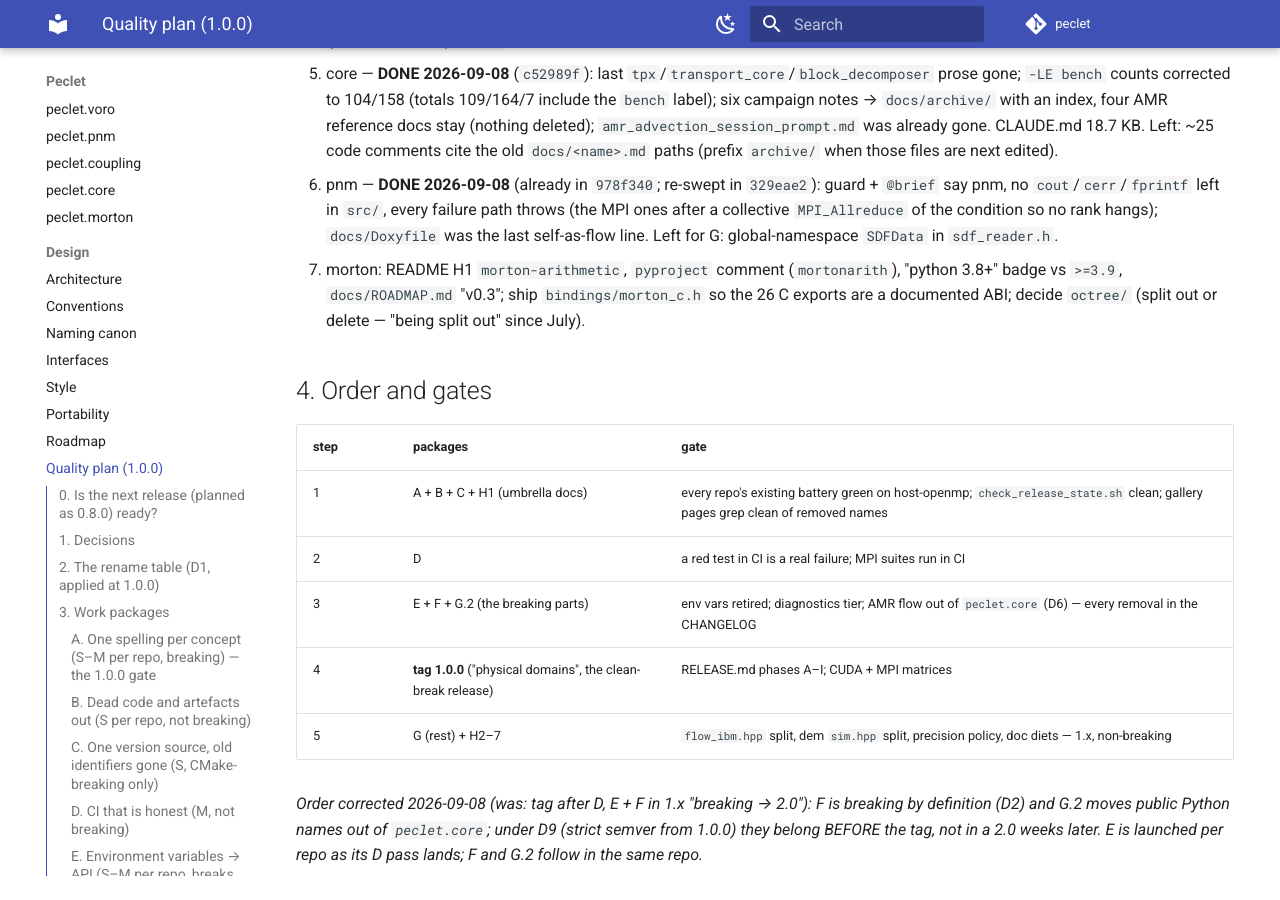
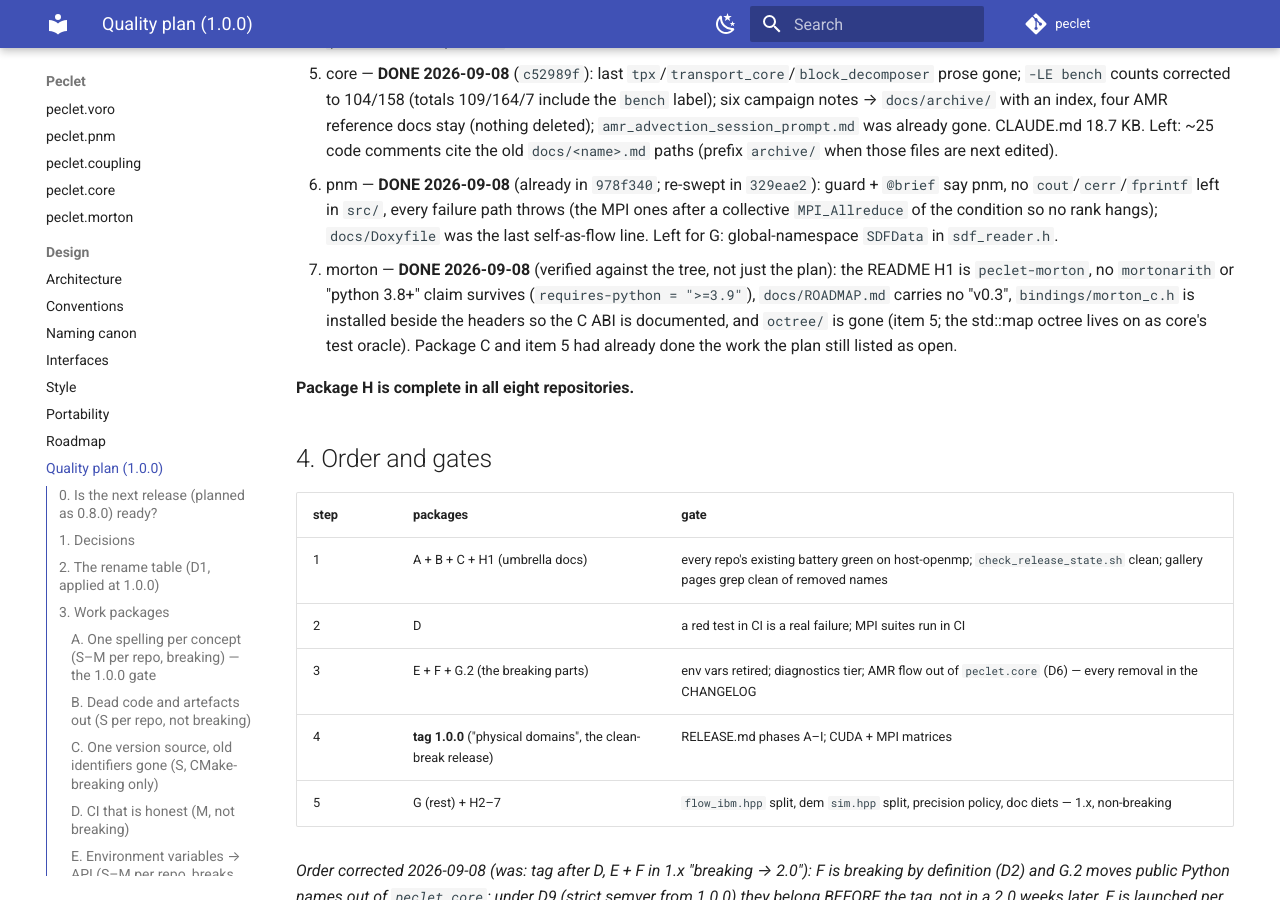
Before and after one commit to computational-chemical-engineering/peclet, an MkDocs documentation site: the page built from docs/QUALITY_PLAN.md, in a window 1280 px wide and 900 px high, scrolled down 10207 px. Built offline with MkDocs 1.6.1 and Material for MkDocs 9.7.7, drawn with Linux system fonts in a browser that asks for light colours; comment, search, counter and statistics services are not loaded.

Commit message:
docs: QUALITY_PLAN — morton H.7 verified done; package H is complete everywhere
Co-Authored-By: Claude Opus 5 <noreply@anthropic.com>
Claude-Session: https://claude.ai/code/session_01Wqm2gbrbGKeKH8YVUHoTch

```diff
--- a/docs/QUALITY_PLAN.md
+++ b/docs/QUALITY_PLAN.md
@@ -407,9 +407,13 @@ dem row said counts stay methods — §1.2 wins, row fixed. Callers to update: c
    no `cout`/`cerr`/`fprintf` left in `src/`, every failure path throws (the MPI ones after a collective
    `MPI_Allreduce` of the condition so no rank hangs); `docs/Doxyfile` was the last self-as-flow line.
    Left for G: global-namespace `SDFData` in `sdf_reader.h`.
-7. morton: README H1 `morton-arithmetic`, `pyproject` comment (`mortonarith`), "python 3.8+" badge
-   vs `>=3.9`, `docs/ROADMAP.md` "v0.3"; ship `bindings/morton_c.h` so the 26 C exports are a
-   documented ABI; decide `octree/` (split out or delete — "being split out" since July).
+7. morton — **DONE 2026-09-08** (verified against the tree, not just the plan): the README H1 is
+   `peclet-morton`, no `mortonarith` or "python 3.8+" claim survives (`requires-python = ">=3.9"`),
+   `docs/ROADMAP.md` carries no "v0.3", `bindings/morton_c.h` is installed beside the headers so the
+   C ABI is documented, and `octree/` is gone (item 5; the std::map octree lives on as core's test
+   oracle). Package C and item 5 had already done the work the plan still listed as open.
+
+**Package H is complete in all eight repositories.**
 
 ## 4. Order and gates
 
```
